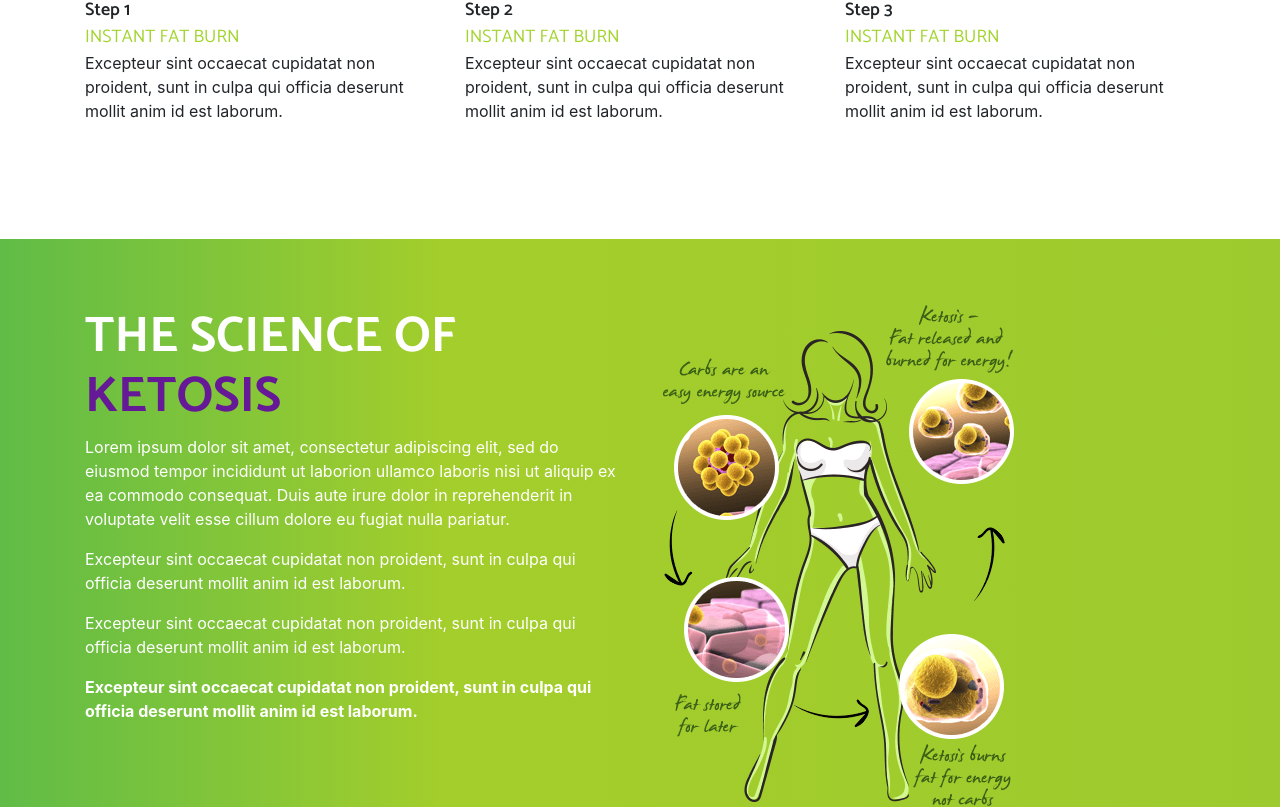
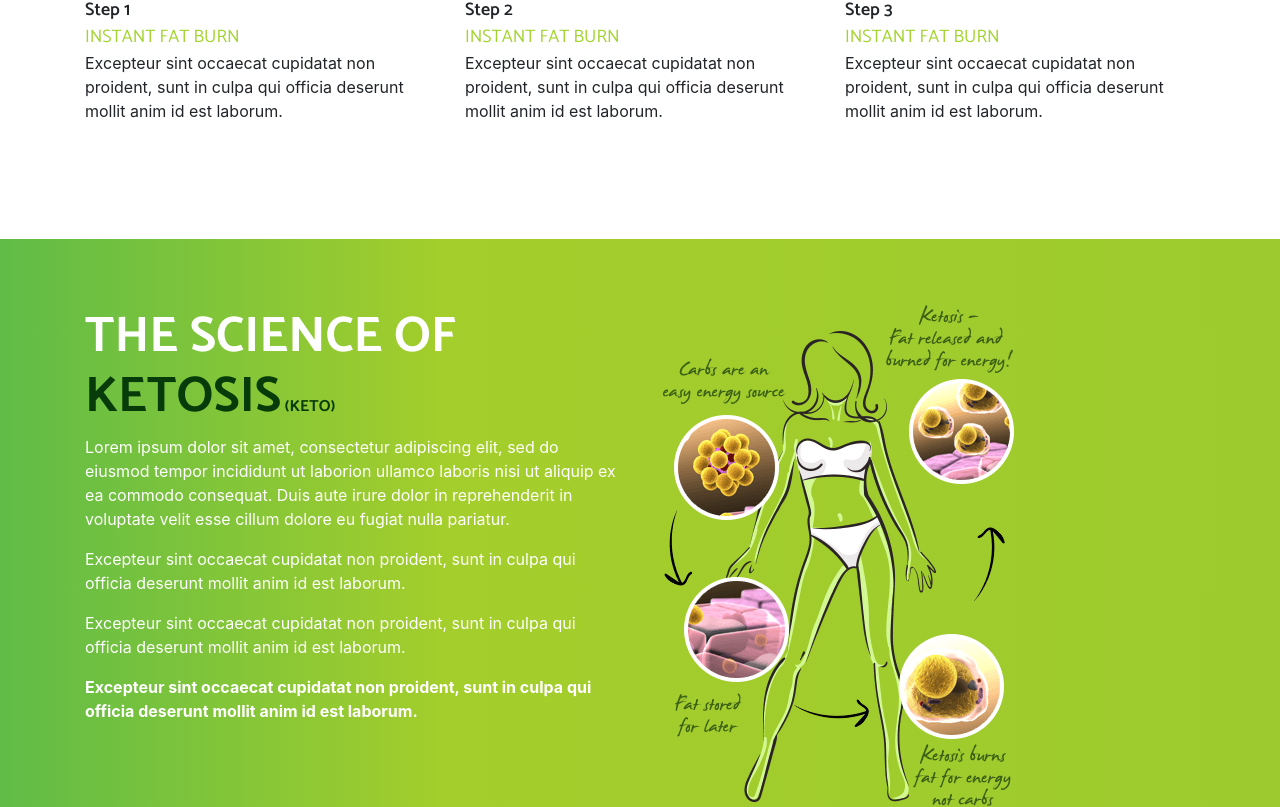
Before and after one commit to mostmojo/ket_o, a website with bundled scripts: page index.html in a window 1280 px wide. Shown: the part 1953-2760 px from the top of the page. Built offline with nearby package versions, Linux system fonts and the light colour scheme; a web font is replaced by a local one.

Commit message:
Style section 3 header

```diff
--- a/index.html
+++ b/index.html
@@ -261,7 +261,7 @@
 				<div class="col-md-6 d-flex align-items-center">
 					<div class="section-inner">
 						<h2>THE SCIENCE OF <br />
-							<span>KETOSIS</span></h2>
+							<span class="section-3-span-text">KETOSIS</span><span class="section-3-span-text-sm">&nbsp;(KETO)</span></h2>
 						<p>Lorem ipsum dolor sit amet, consectetur adipiscing elit, sed do eiusmod tempor incididunt ut laborion ullamco laboris nisi ut aliquip ex ea commodo consequat. Duis aute irure dolor in reprehenderit in voluptate velit esse cillum dolore eu fugiat nulla pariatur.</p>
 						<p>Excepteur sint occaecat cupidatat non proident, sunt in culpa qui officia deserunt mollit anim id est laborum.</p>
 						<p>Excepteur sint occaecat cupidatat non proident, sunt in culpa qui officia deserunt mollit anim id est laborum.</p>
--- a/scss/_global.scss
+++ b/scss/_global.scss
@@ -134,4 +134,13 @@ h2 {
 			font-weight: 700;
 			@include heading-font;
 	}
+
+	.section-3-span-text {
+		color: #073B09;
+	}
+
+	.section-3-span-text-sm {
+		color: #073B09;
+		font-size: 16px;
+	}
 }
```
Also changed, not shown: css/styles.css, css/styles.min.css.
